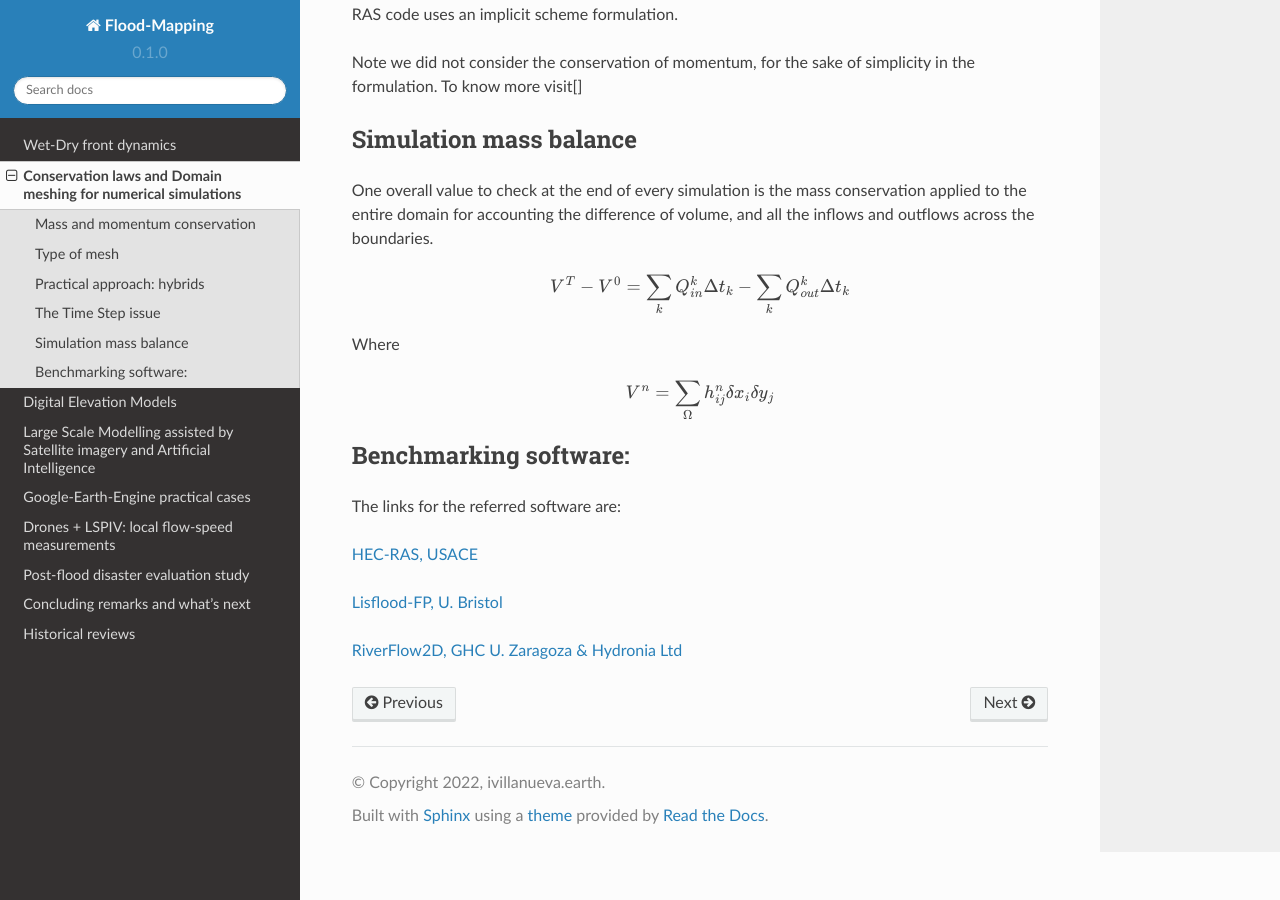
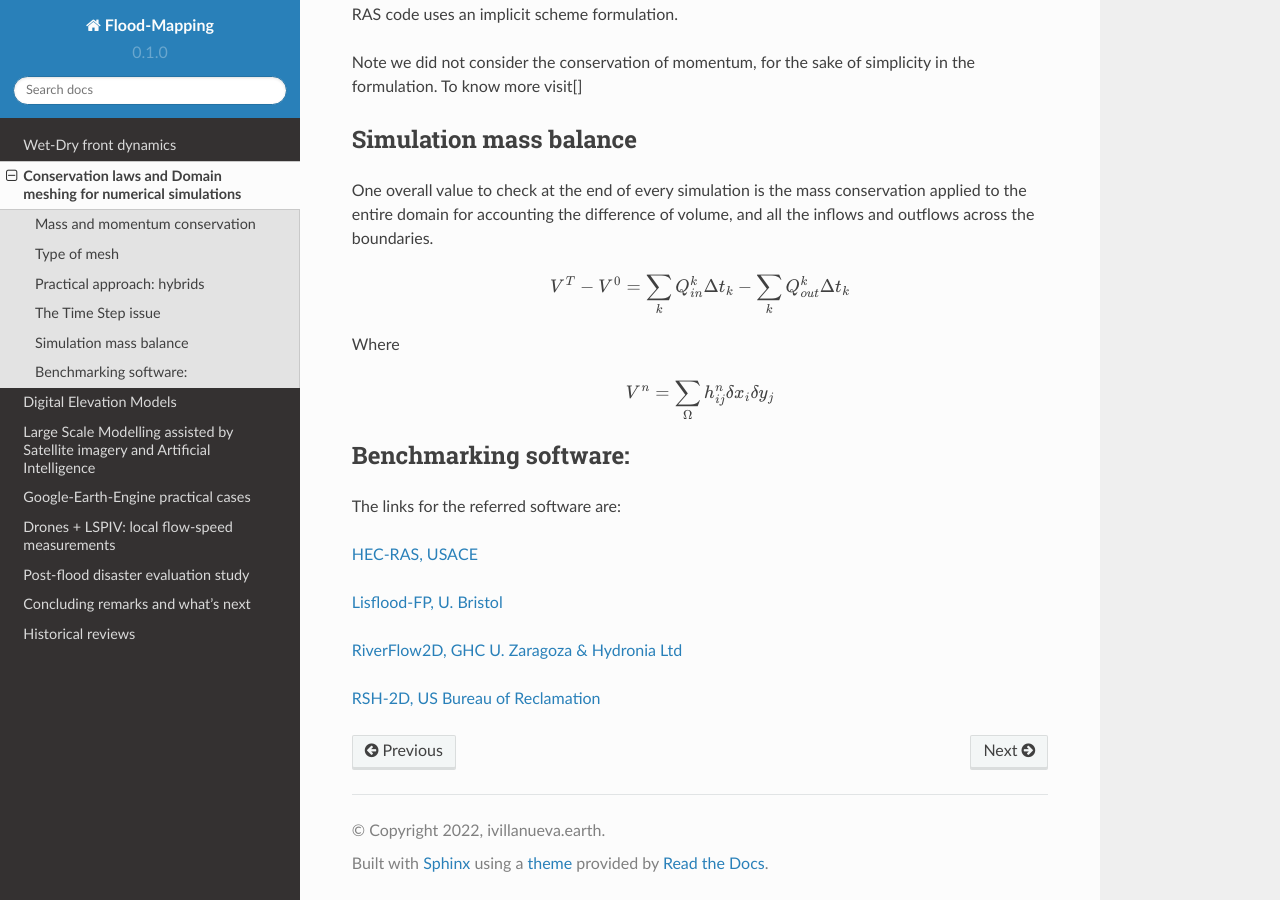
Before and after one commit to ivillamadrid/FloodMapping, a Sphinx documentation site: the page built from docs/source/claws.rst, in a window 1280 px wide and 900 px high, scrolled down 4624 px. Built offline with Sphinx 7.4.7 and the Read the Docs theme 2.0.0, drawn with Linux system fonts in a browser that asks for light colours.

Commit message:
Update claws.rst

```diff
--- a/docs/source/claws.rst
+++ b/docs/source/claws.rst
@@ -195,3 +195,7 @@ The links for the referred software are:
 `RiverFlow2D, GHC U. Zaragoza & Hydronia Ltd`_
 
 .. _RiverFlow2D, GHC U. Zaragoza & Hydronia Ltd: http://www.hydronia.com/riverflow2d
+
+`RSH-2D, US Bureau of Reclamation`_
+
+.. _RSH-2D, US Bureau of Reclamation: https://www.usbr.gov/tsc/techreferences/computer%20software/models/srh2d/index.html
```
